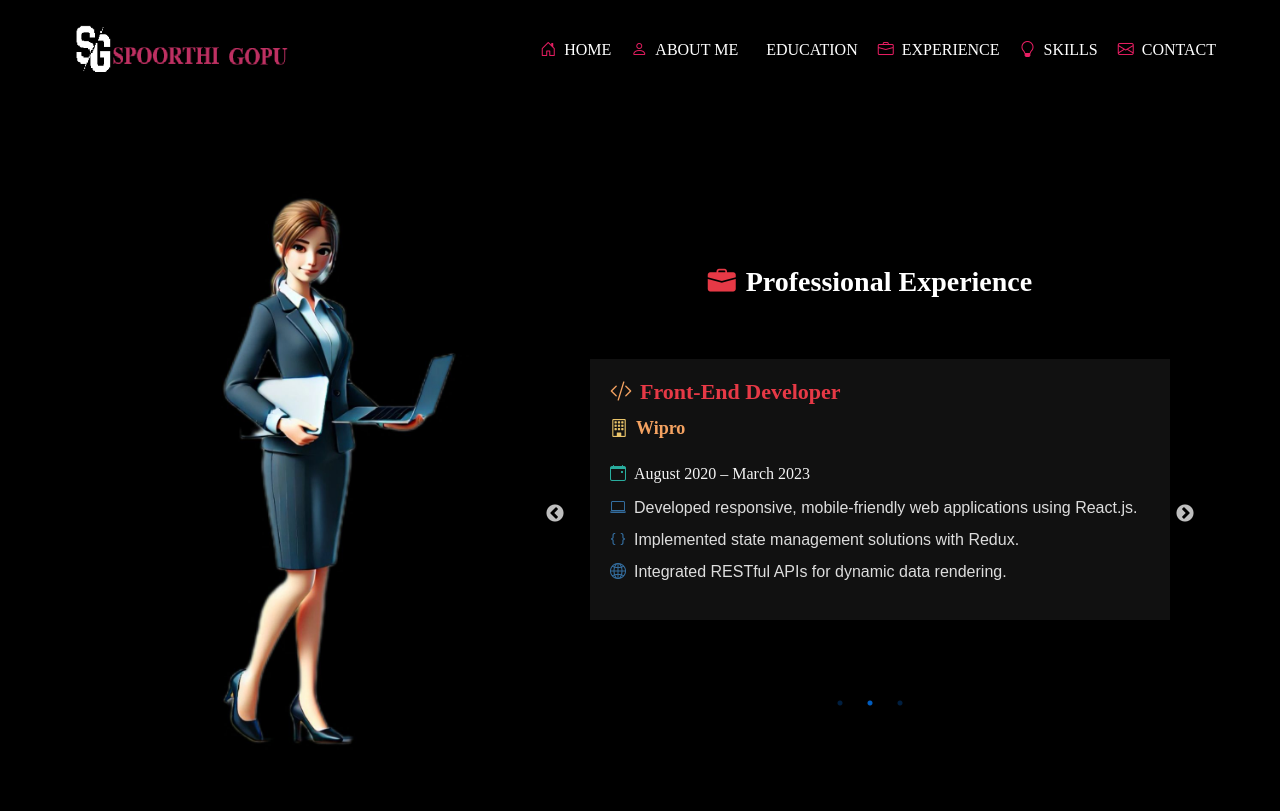
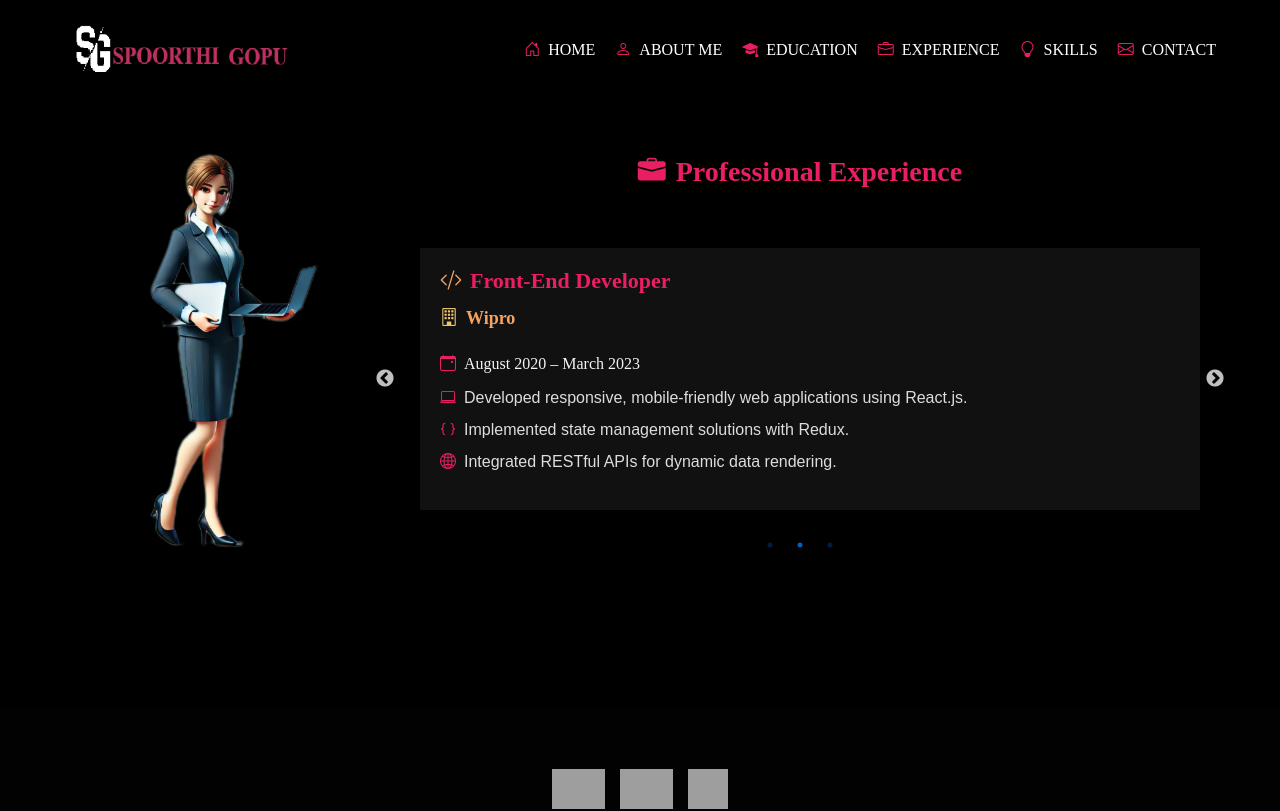
Before and after one commit to spoorthi967/gopu, a React (Create React App) app: page /gopu/experience in a window 1280 px wide. Shown: the top 811 px of the page. Built offline with nearby package versions, Linux system fonts and the light colour scheme; grey boxes are pictures that could not be loaded.

Commit message:
changed colors

```diff
--- a/src/App.js
+++ b/src/App.js
@@ -26,7 +26,7 @@ const App = () => {
   <ul>
     <li><Link to="/"><i className="bi bi-house-door"></i> HOME</Link></li> {/* Home Icon */}
     <li><Link to="/about"><i className="bi bi-person"></i> ABOUT ME</Link></li> {/* Person Icon */}
-    <li><Link to="/education"><i className="bi bi-graduation-cap"></i> EDUCATION</Link></li> {/* Graduation Cap Icon */}
+    <li><Link to="/education"> <i class="bi bi-mortarboard-fill"></i>EDUCATION</Link></li> {/* Graduation Cap Icon */}
     <li><Link to="/experience"><i className="bi bi-briefcase"></i> EXPERIENCE</Link></li> {/* Briefcase Icon */}
     <li><Link to="/skills"><i className="bi bi-lightbulb"></i> SKILLS</Link></li> {/* Lightbulb Icon */}
     <li><Link to="/contact"><i className="bi bi-envelope"></i> CONTACT</Link></li> {/* Envelope Icon */}
--- a/src/pages/Aboutme.css
+++ b/src/pages/Aboutme.css
@@ -26,7 +26,7 @@
 .fade-in {
   font-size: 36px;
   font-weight: bold;
-  color: #e63946;
+  color: #e91e63;
 }
 
 .highlight {
@@ -46,7 +46,7 @@
 }
 
 .about-btn {
-  background-color: #e63946;
+  background-color: #e91e63;
   color: white;
   padding: 10px 20px;
   font-size: 16px;
@@ -58,5 +58,5 @@
 }
 
 .about-btn:hover {
-  background-color: #d62828;
+  background-color: #e91e63;
 }
--- a/src/pages/Education.css
+++ b/src/pages/Education.css
@@ -5,7 +5,7 @@
   background-color: black;
   padding: 50px;
   color: white;
-  padding-top: 250px;
+  padding-top: 150px;
 }
 
 .education-image img {
@@ -17,11 +17,12 @@
 .education-content {
   width: 50%;
   text-align: center;
+  height:40%;
 }
 
 .education-title {
   font-size: 2rem;
-  color: #e63946;
+  color: #e91e63;
   margin-bottom: 20px;
 }
 
--- a/src/pages/Experience.css
+++ b/src/pages/Experience.css
@@ -27,15 +27,16 @@
 /* Right Section - Content */
 .experience-content {
   flex: 2;
-  max-width: 600px;
-  margin-top: 0px;
+  max-width: 800px;
+  height: 400px;
+
 
 }
 
 .experience-title {
   font-size: 28px;
   font-weight: bold;
-  color: white;
+  color: #e91e63;
   margin-top: 0px;
   margin-bottom: 40px;
   display: flex;
@@ -45,20 +46,19 @@
 
 .experience-title i {
   margin-right: 10px;
-  color: #e63946;
+  color: #e91e63;
 }
 
 /* Experience Card Styles */
 .experience-card {
   background: #111; /* Dark gray background for cards */
   padding: 20px;
-
   margin: 10px;
 }
 
 .experience-card h2 {
   font-size: 22px;
-  color: #e63946; /* Matching the title color */
+  color: #e91e63; /* Matching the title color */
   display: flex;
   align-items: center;
 }
@@ -91,7 +91,7 @@
 
 .experience-duration i {
   margin-right: 8px;
-  color: #29ad9e;
+  color: #e91e63;
 }
 
 /* Experience List Styles */
@@ -110,17 +110,17 @@
 
 .experience-list li i {
   margin-right: 8px;
-  color: #3570a3;
+  color: #e91e63;
 }
 
 /* Slick Carousel Customization */
 .slick-prev, .slick-next {
-  color: #e63946 !important;
+  color: #e91e63 !important;
   z-index: 1000;
 }
 
 .slick-dots li button:before {
-  color: #e63946 !important;
+  color: #e91e63 !important;
 }
 
 .slick-slide {
```
